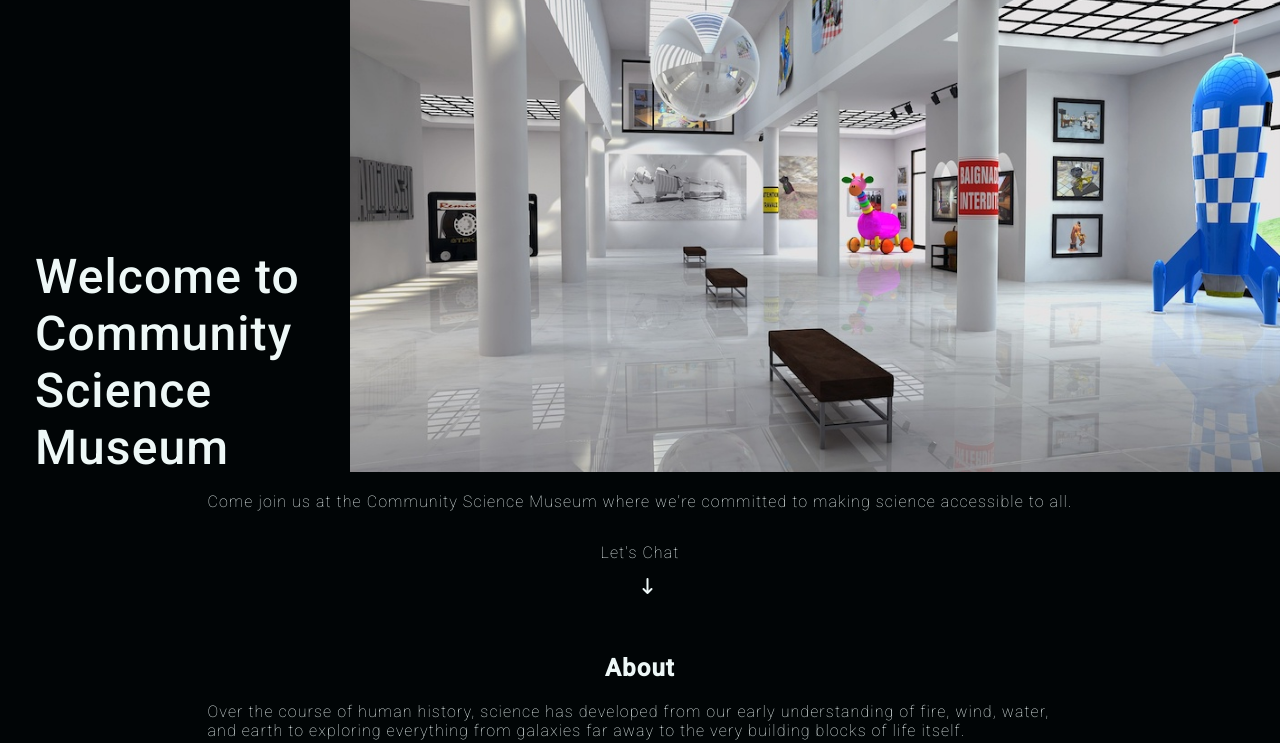
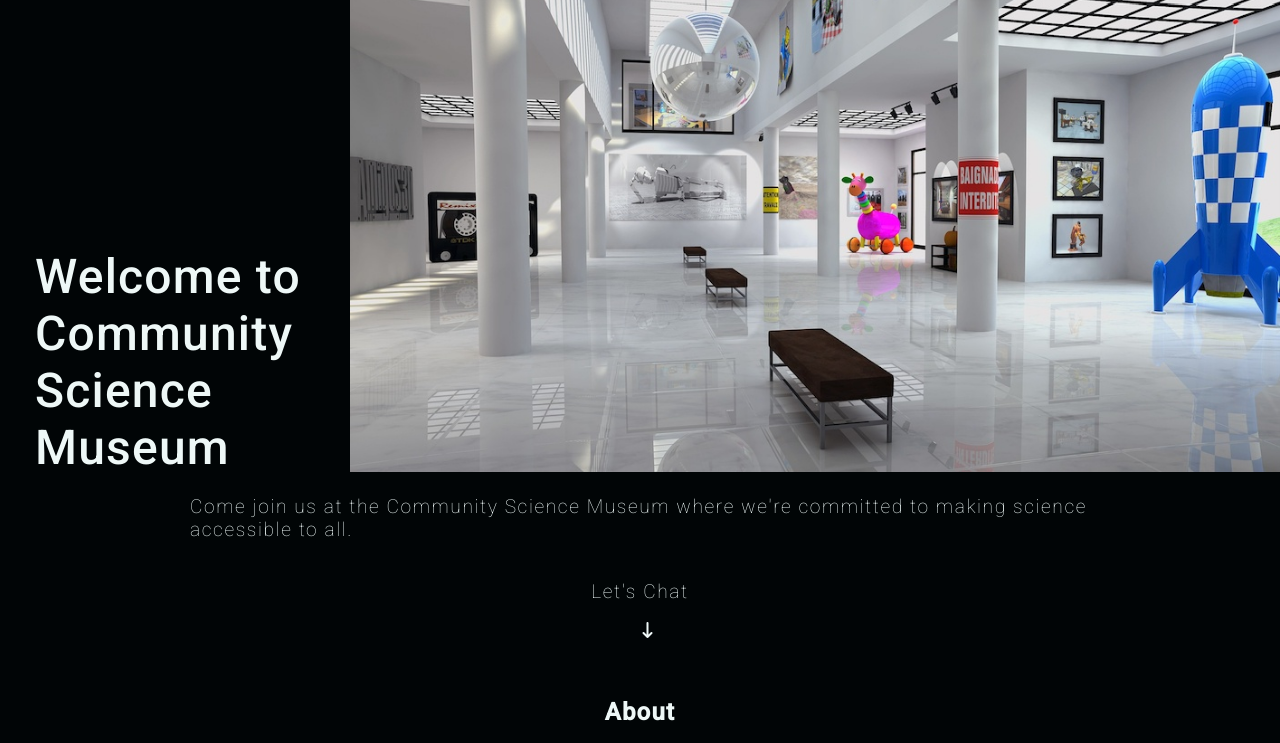
Before and after one commit to GeniePrinie/SemesterProject_1, a plain HTML site: page index.html in a window 1280 px wide. Shown: the part 141-884 px from the top of the page. Drawn offline with Linux system fonts and the light colour scheme.

Commit message:
changed font-size and letter-spacing

```diff
--- a/css/style.css
+++ b/css/style.css
@@ -18,19 +18,20 @@ h1 {
   color: #eef8f7;
   font-family: "Inter", sans-serif;
   font-family: "Roboto", sans-serif;
-  letter-spacing: 1.1px;
+  letter-spacing: 1.2px;
 }
 
 h2,
 h3 {
   font-family: "Inter", sans-serif;
   font-family: "Roboto", sans-serif;
-  letter-spacing: 1.1px;
+  letter-spacing: 1.2px;
 }
 
 p {
   font-family: "Inter", sans-serif;
   font-family: "Roboto", sans-serif;
   font-weight: lighter;
-  letter-spacing: 1.1px;
+  letter-spacing: 1.6px;
+  font-size: larger;
 }
```
